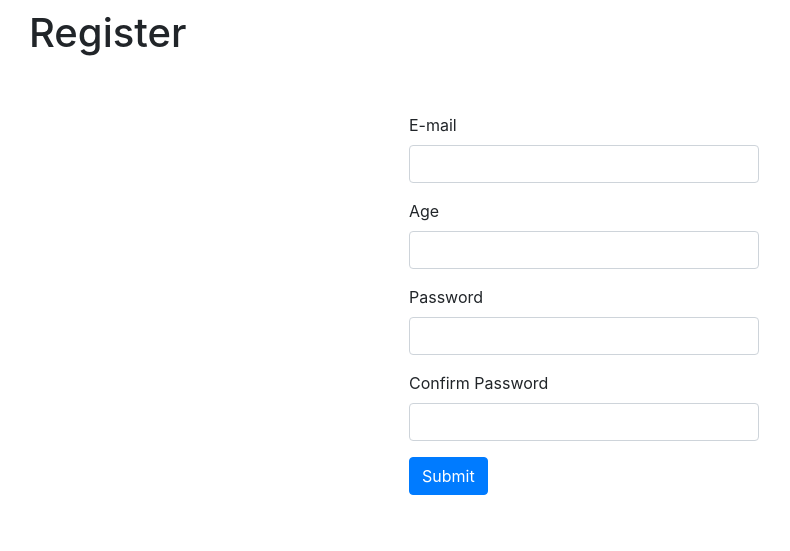
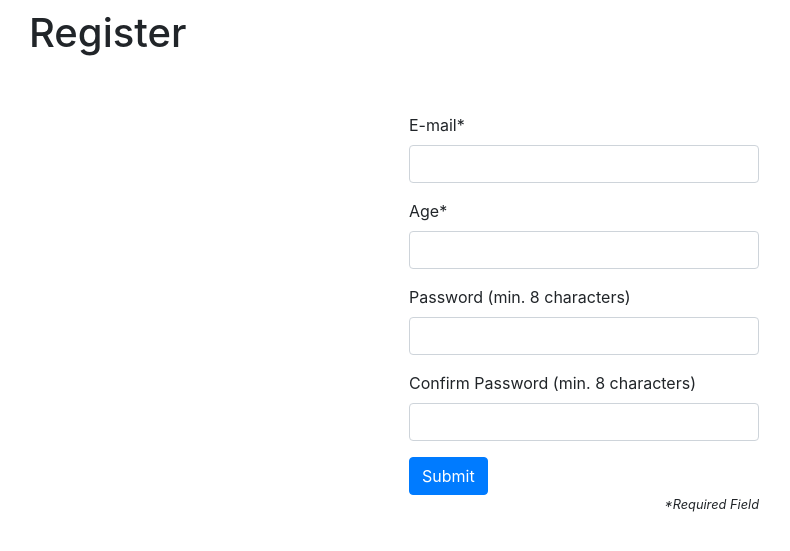
Before and after one commit to odTbo/cyber-fiber, a Flask app: page /register in a window 1280 px wide. Shown: the part 56-607 px from the top of the page, without its empty margins (56-846 px from the left). Run offline with Flask 2, Linux system fonts and the light colour scheme; parts of the project's set-up code (start-up, migrations or seed data) failed here and were passed over; some libraries are stand-ins or nearby versions.

Commit message:
FIX INPUT FORMS LIMITS TODO COMMENTS/PROFILE PAGE/POST DELETION

```diff
--- a/app.py
+++ b/app.py
@@ -36,6 +36,16 @@ login_manager.init_app(app)
 @login_manager.user_loader
 def load_user(user_id):
     return User.query.get(user_id)
+
+# FORM ERRORS
+def flash_errors(form):
+    """Flashes form errors"""
+    for field, errors in form.errors.items():
+        for error in errors:
+            flash(u"Error in the %s field - %s" % (
+                getattr(form, field).label.text,
+                error
+            ), 'error')
 
 
 # CONFIGURE TABLES
@@ -126,15 +136,23 @@ def register():
         age = form.age.data
         pass_hash = generate_password_hash(form.password.data, method="pbkdf2:sha256", salt_length=8)
 
+        # Check if age is number
+        if not age.isdigit():
+            flash("Age must be number! :D")
+            return redirect(url_for('register'))
+
+        # Check if email is unique
         user = User.query.filter_by(email=email).first()
         if user:  # if a user is found, we want to redirect back to signup page so user can try again
             flash("You've already signed up with that e-mail, log in instead!")
             return redirect(url_for('login'))
 
+        # Check if passwords match
         if not check_password_hash(pass_hash, form.password_confirm.data):
             print("pass's do not match")
             flash("Passwords do not match!")
             return redirect(url_for('register'))
+        # form.errors.items()
 
         new_user = User(
             username=generate_name(),
@@ -148,6 +166,8 @@ def register():
 
         login_user(new_user, remember=False)
         return redirect(url_for('feed_page'))
+    elif form.errors:
+        flash_errors(form)
 
     return render_template('register.html', form=form)
 
--- a/forms.py
+++ b/forms.py
@@ -1,21 +1,20 @@
 from flask_wtf import FlaskForm
 from wtforms import StringField, SubmitField, PasswordField, TextAreaField
 from wtforms.fields.html5 import DateField
-from wtforms.validators import DataRequired, URL, Email
+from wtforms.validators import DataRequired, URL, Email, Length
 
 
 class RegisterForm(FlaskForm):
-    email = StringField("E-mail", validators=[DataRequired(), Email()])
-    # date_of_birth = DateField("Date of Birth", format='%m/%d/%Y')
-    age = StringField("Age", validators=[DataRequired()])
-    password = PasswordField("Password", validators=[DataRequired()])
-    password_confirm = PasswordField("Confirm Password", validators=[DataRequired()])
+    email = StringField("E-mail*", validators=[DataRequired(), Email(), Length(min=7, max=30)])
+    age = StringField("Age*", validators=[DataRequired(), Length(min=1, max=3)])
+    password = PasswordField("Password (min. 8 characters)", validators=[DataRequired(), Length(min=8, max=40)])
+    password_confirm = PasswordField("Confirm Password (min. 8 characters)", validators=[DataRequired(), Length(min=8, max=40)])
     submit = SubmitField("Submit")
 
 
 class LoginForm(FlaskForm):
-    email = StringField("E-mail", validators=[DataRequired(), Email()])
-    password = PasswordField("Password", validators=[DataRequired()])
+    email = StringField("E-mail", validators=[DataRequired(), Email(), Length(min=7, max=30)])
+    password = PasswordField("Password (min. 8 characters)", validators=[DataRequired(), Length(min=8, max=40)])
     submit = SubmitField("Submit")
 
 
--- a/templates/register.html
+++ b/templates/register.html
@@ -26,6 +26,9 @@
             {% endwith %}
 
             {{ wtf.quick_form(form, novalidate=True, button_map={"submit": "primary"}) }}
+        <p style="font-size: 0.8rem; font-style: italic" align="right">
+            *Required Field
+        </p>
 
         </div>
     </div>
```
Also changed, not shown: database.db.
